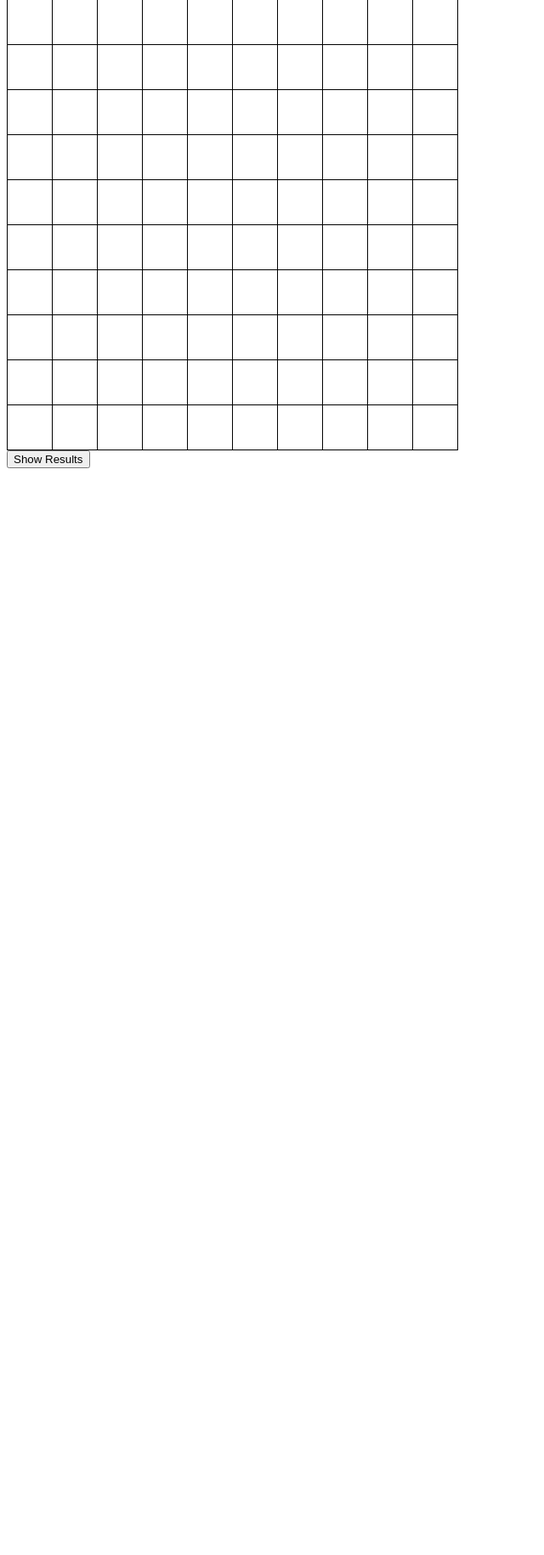
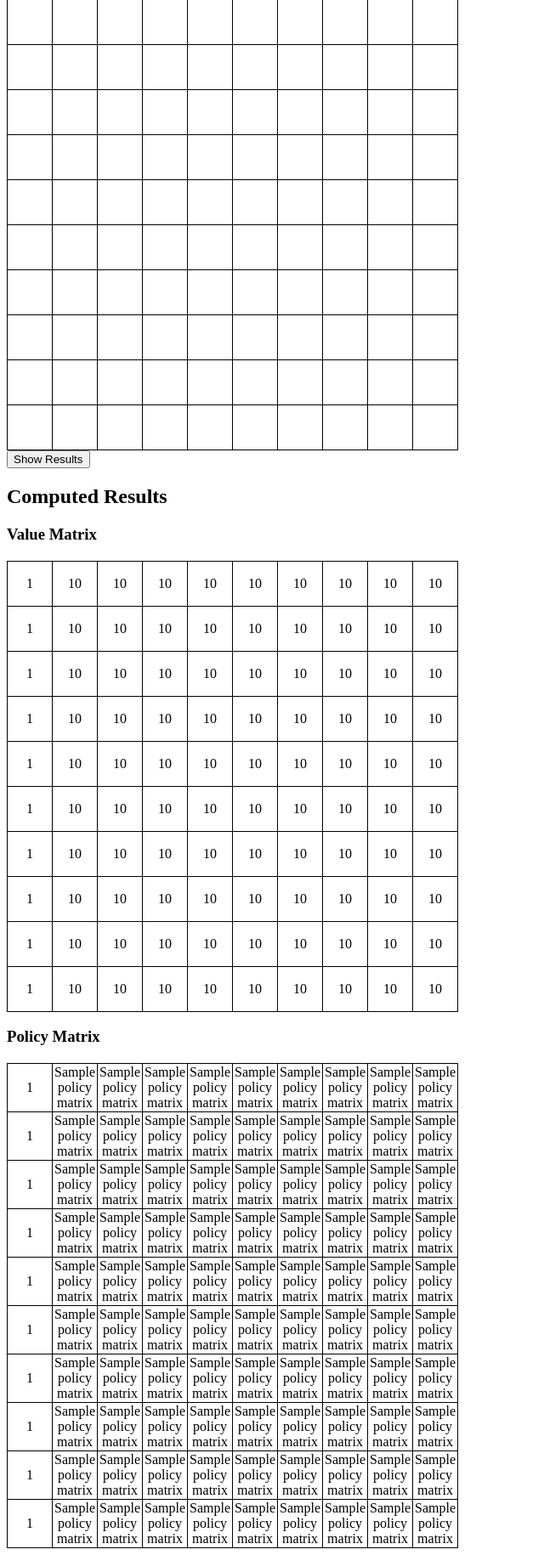
Before and after one commit to hoo5418415/deepLearning113-2, a Flask app: template homework1/1-2/templates/index.html in a window 1280 px wide. Shown: the part 169-1999 px from the top of the page at 85% size, without its empty margins (0-640 px from the left). Before the commit the page ends 720 px from the top, so only its background shows below. Run offline with Flask 3, Linux system fonts and the light colour scheme; the template is opened without the code that fills it: most values are stand-ins (such as "Sample title", 1, 10 or a date in 2020).

Commit message:
Add files via upload

```diff
--- a/homework1/1-2/main.py
+++ b/homework1/1-2/main.py
@@ -1,5 +1,4 @@
 import random
-import tkinter as tk
 from flask import Flask, render_template, request, session, redirect, url_for
 
 app = Flask(__name__)
@@ -20,7 +19,8 @@
         except ValueError:
             n = 5
 
-        # Generate grid configuration
+        # Generate grid configuration:
+        # Fixed start at (0, 0)
         start = (0, 0)
         positions = [(i, j) for i in range(n) for j in range(n) if (i, j) != start]
 
@@ -30,11 +30,11 @@
         dead = random.choice(positions)
         positions.remove(dead)
 
-        # Randomly select n-2 obstacles from remaining positions
+        # Randomly select n-2 obstacles from the remaining positions
         obstacle_count = n - 2
         obstacles = random.sample(positions, obstacle_count) if len(positions) >= obstacle_count else []
 
-        # Save grid data in session
+        # Save grid data in session for later use
         session["grid_data"] = {
             "n": n,
             "start": start,
@@ -42,22 +42,23 @@
             "dead": dead,
             "obstacles": obstacles
         }
-        # Render grid (without computing value function yet)
+        # Render grid page (results not yet computed)
         return render_template("index.html", grid=session["grid_data"])
 
-    # GET: only show form (no grid)
+    # GET: Only display the form (no grid yet)
     return render_template("index.html", grid=None)
 
 
 ############################################################
 # 2. Compute Value Function using Iterative Policy Evaluation,
-#    Derive Greedy Policy, and Show Results in Tkinter
+#    Derive Greedy Policy, and Display Results on the Webpage
 ############################################################
 
 @app.route("/solve", methods=["POST"])
 def solve():
     grid_data = session.get("grid_data", None)
     if not grid_data:
+        # If grid not generated, redirect to the form
         return redirect(url_for("index"))
 
     n = grid_data["n"]
@@ -66,28 +67,25 @@
     dead = grid_data["dead"]
     obstacles = set(grid_data["obstacles"])
 
-    # Compute value function using iterative policy evaluation
+    # Compute the value function using iterative policy evaluation.
     V = iterative_policy_evaluation(n, start, goal, dead, obstacles)
-    # Derive a greedy policy from the computed value function
+    # Derive a greedy policy from the computed value function.
     policy = derive_policy_from_value(V, n, start, goal, dead, obstacles)
 
-    # Use Tkinter to display the results (this is a blocking call)
-    show_tkinter_result(n, V, policy)
-
-    # After the Tkinter window is closed, render the same grid page (no redirect)
-    return render_template("index.html", grid=grid_data)
+    # Render the same grid page, but now include the results
+    return render_template("index.html", grid=grid_data, value_matrix=V, policy_matrix=policy)
 
 
 def iterative_policy_evaluation(n, start, goal, dead, obstacles, gamma=0.9, theta=1e-4, step_cost=-0.1):
     """
     Evaluate the value function under a fixed uniform random policy,
-    while not updating the value for obstacle cells (they remain fixed at 0).
+    while not updating the value for obstacle cells (their value remains 0).
 
     For non-terminal and non-obstacle states:
       V(s) = sum_{a in A} [1/|A| * ( R(s, a) + gamma * V(s') ) ]
     Terminal states (goal, dead) are fixed.
     """
-    # Initialize value function V(s)=0 for all states.
+    # Initialize value function: V(s)=0 for all states.
     V = [[0.0 for _ in range(n)] for _ in range(n)]
     actions = {"U": (-1, 0), "D": (1, 0), "L": (0, -1), "R": (0, 1)}
     policy_prob = 1.0 / len(actions)  # Uniform random policy
@@ -96,7 +94,7 @@
         return s == goal or s == dead
 
     def step(s, action_key):
-        # Returns next state and reward given state s and action a
+        # Returns next state and reward for given state and action.
         r, c = s
         if is_terminal(s):
             return s, 0
@@ -105,15 +103,14 @@
         # Check boundaries
         if nr < 0 or nr >= n or nc < 0 or nc >= n:
             return s, step_cost
-        # If moving into an obstacle, agent stays and gets penalty -1
+        # If moving into an obstacle, agent remains and gets penalty -1
         if (nr, nc) in obstacles:
             return s, -1
-        # Check terminal cells
+        # Check for terminal cells
         if (nr, nc) == goal:
             return (nr, nc), 20
         if (nr, nc) == dead:
             return (nr, nc), -20
-        # Normal move cost
         return (nr, nc), step_cost
 
     # Iterative policy evaluation loop
@@ -123,16 +120,17 @@
         for r in range(n):
             for c in range(n):
                 s = (r, c)
-                # If the state is an obstacle, do not update its value.
+                # Skip obstacles: their value remains 0.
                 if s in obstacles:
                     newV[r][c] = 0
                     continue
+                # Terminal states have fixed values.
                 if is_terminal(s):
                     newV[r][c] = 20.0 if s == goal else -20.0
                     continue
 
                 v_sum = 0.0
-                # Sum over all possible actions (uniform policy)
+                # Sum over all actions (uniform probability).
                 for a in actions:
                     next_state, reward = step(s, a)
                     ns_r, ns_c = next_state
@@ -176,7 +174,7 @@
     for r in range(n):
         for c in range(n):
             s = (r, c)
-            # For obstacles, set the policy as '#' and skip evaluation.
+            # For obstacles, mark policy as "#" and skip evaluation.
             if s in obstacles:
                 policy[r][c] = "#"
                 continue
@@ -207,42 +205,5 @@
     return policy
 
 
-############################################################
-# 3. Tkinter: Display Value Function & Policy
-############################################################
-
-def show_tkinter_result(n, value_matrix, policy_matrix):
-    root = tk.Tk()
-    root.title("Value Function and Derived Policy")
-
-    # Frame for Value Matrix
-    frame_value = tk.Frame(root, padx=10, pady=10)
-    frame_value.pack(side=tk.LEFT, anchor=tk.N)
-    # Frame for Policy Matrix
-    frame_policy = tk.Frame(root, padx=10, pady=10)
-    frame_policy.pack(side=tk.LEFT, anchor=tk.N)
-
-    # Title for Value Matrix
-    tk.Label(frame_value, text="Value Matrix", font=("Arial", 14, "bold"))\
-        .grid(row=0, column=0, columnspan=n)
-    # Display Value Matrix in a grid layout
-    for r in range(n):
-        for c in range(n):
-            val = value_matrix[r][c]
-            tk.Label(frame_value, text=f"{val:.2f}", width=6, borderwidth=1, relief="solid")\
-                .grid(row=r+1, column=c, padx=1, pady=1)
-
-    # Title for Policy Matrix
-    tk.Label(frame_policy, text="Policy Matrix", font=("Arial", 14, "bold"))\
-        .grid(row=0, column=0, columnspan=n)
-    # Display Policy Matrix in a grid layout
-    for r in range(n):
-        for c in range(n):
-            pol = policy_matrix[r][c]
-            tk.Label(frame_policy, text=f"{pol}", width=3, borderwidth=1, relief="solid")\
-                .grid(row=r+1, column=c, padx=1, pady=1)
-
-    root.mainloop()
-
 if __name__ == "__main__":
     app.run(debug=True)
--- a/homework1/1-2/templates/index.html
+++ b/homework1/1-2/templates/index.html
@@ -59,5 +59,34 @@
       <button type="submit">Show Results</button>
     </form>
   {% endif %}
+
+  {% if value_matrix and policy_matrix %}
+    <h2>Computed Results</h2>
+    <h3>Value Matrix</h3>
+    <table>
+      {% for i in range(grid.n) %}
+      <tr>
+        {% for j in range(grid.n) %}
+          <td style="background-color: {% if (i, j) == grid.start %}green{% elif (i, j) == grid.goal %}red{% elif (i, j) == grid.dead %}blue{% elif (i, j) in grid.obstacles %}gray{% else %}white{% endif %}">
+            {{ value_matrix[i][j]|round(2) }}
+          </td>
+        {% endfor %}
+      </tr>
+      {% endfor %}
+    </table>
+
+    <h3>Policy Matrix</h3>
+    <table>
+      {% for i in range(grid.n) %}
+      <tr>
+        {% for j in range(grid.n) %}
+          <td style="background-color: {% if (i, j) == grid.start %}green{% elif (i, j) == grid.goal %}red{% elif (i, j) == grid.dead %}blue{% elif (i, j) in grid.obstacles %}gray{% else %}white{% endif %}">
+            {{ policy_matrix[i][j] }}
+          </td>
+        {% endfor %}
+      </tr>
+      {% endfor %}
+    </table>
+  {% endif %}
 </body>
 </html>
```
Also changed, not shown: homework1/1-2/readme.md, homework1/1-2/sample.gif (added).
